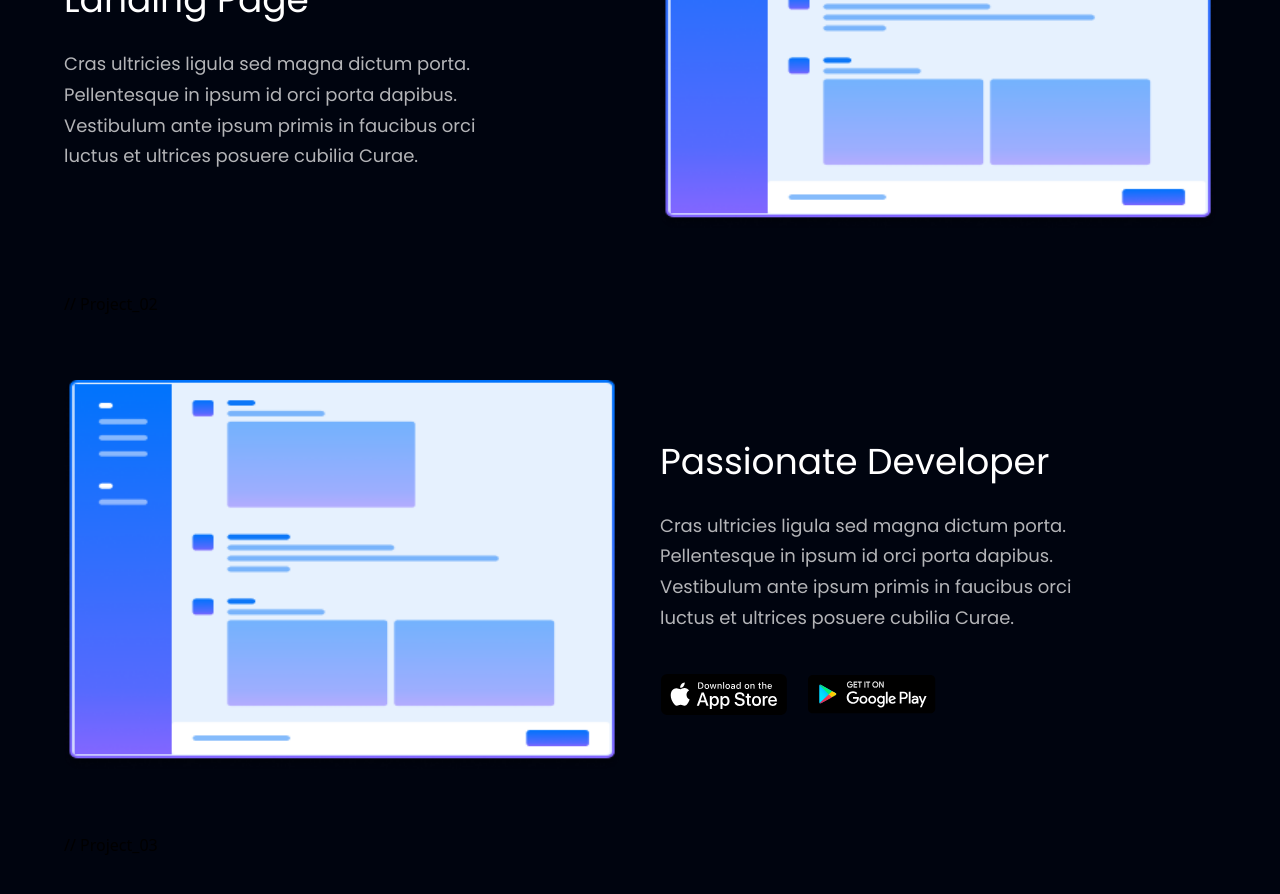
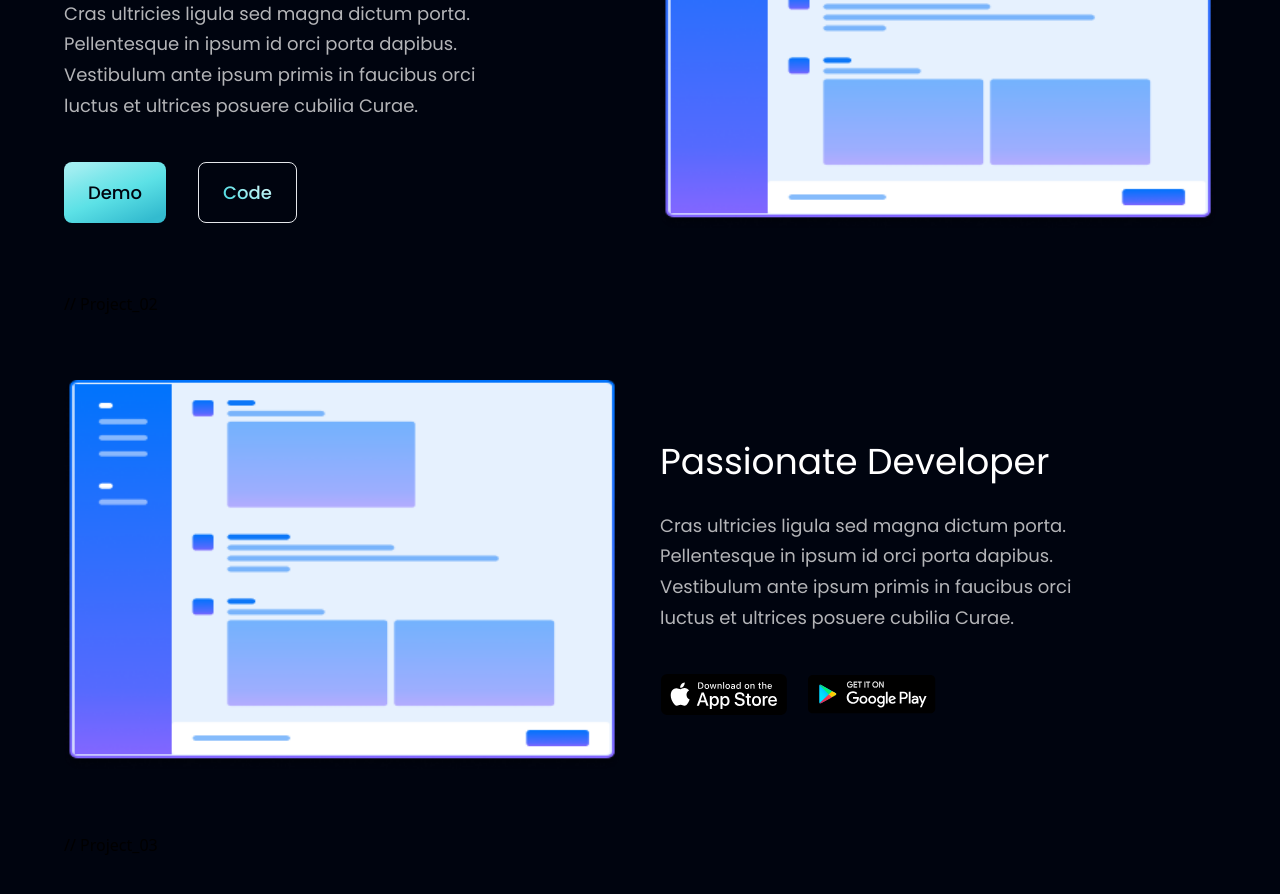
Before and after one commit to ishratUmar18/50-react.js-projects, a React (Vite) app in the folder portfolio-page/: page / in a window 1280 px wide. Shown: the part 1780-2674 px from the top of the page. Built offline with nearby package versions, Linux system fonts and the light colour scheme.

Commit message:
add buttons

```diff
--- a/portfolio-page/src/components/Button.jsx
+++ b/portfolio-page/src/components/Button.jsx
@@ -2,10 +2,14 @@ import React from 'react'
 
 const Button = ({styles}) => {
   return (
-    <Button type="button" className={`py-4 px-6 bg-blue-gradient font-poppins font-medium text-[18px] text-primary outline-none ${styles} rounded-[10px]`}>
-     Get Started
-    </Button>
+    <div className="flex space-x-2 sm:space-x-4 md:space-x-6 lg:space-x-8 xl:space-x-12">
+    <button type="button" className={`py-4 px-6 bg-blue-gradient font-poppins font-medium text-[18px] text-primary outline-none ${styles} rounded-[8px]`}>
+     Demo
+    </button>
+    <button class={`py-4 px-6 bg-transparent hover:bg-blue-gradient font-poppins font-medium text-[18px] text-primary text-gradient border border-blue-gradient ${styles} rounded-[8px]`}>
+  Code
+</button>
+    </div>
   )
 }
-
 export default Button
--- a/portfolio-page/src/components/Projects.jsx
+++ b/portfolio-page/src/components/Projects.jsx
@@ -1,6 +1,6 @@
 import { project_01, apple, google } from '../assets';
 import styles, { layout } from '../style';
-// import Button from './Button';
+import Button from './Button';
 
 const Projects = () => (
   <>
@@ -10,7 +10,7 @@ const Projects = () => (
         <h2 className={styles.heading2}>Some of my projects</h2>
         <h4 className={styles.heading4}> Landing Page</h4>
         <p className={ `${styles.paragraph} max-w-[470px] mt-5`}>Cras ultricies ligula sed magna dictum porta. Pellentesque in ipsum id orci porta dapibus. Vestibulum ante ipsum primis in faucibus orci luctus et ultrices posuere cubilia Curae.</p>
-        {/* <Button styles="mt-10" />  */}
+        <Button styles="mt-10" />
       </div>
       <div className={layout.sectionImg}>
         <img src={project_01} alt="card" className="w-[100%] h-[100%]" />
--- a/portfolio-page/src/index.css
+++ b/portfolio-page/src/index.css
@@ -36,6 +36,17 @@
 
 .bg-blue-gradient {
   background: linear-gradient(
+    157.81deg,
+    #def9fa -43.27%,
+    #bef3f5 -21.24%,
+    #9dedf0 12.19%,
+    #7de7eb 29.82%,
+    #5ce1e6 51.94%,
+    #33bbcf 90.29%
+  );
+}
+.border-blue-gradient{
+  border: linear-gradient(
     157.81deg,
     #def9fa -43.27%,
     #bef3f5 -21.24%,
```
